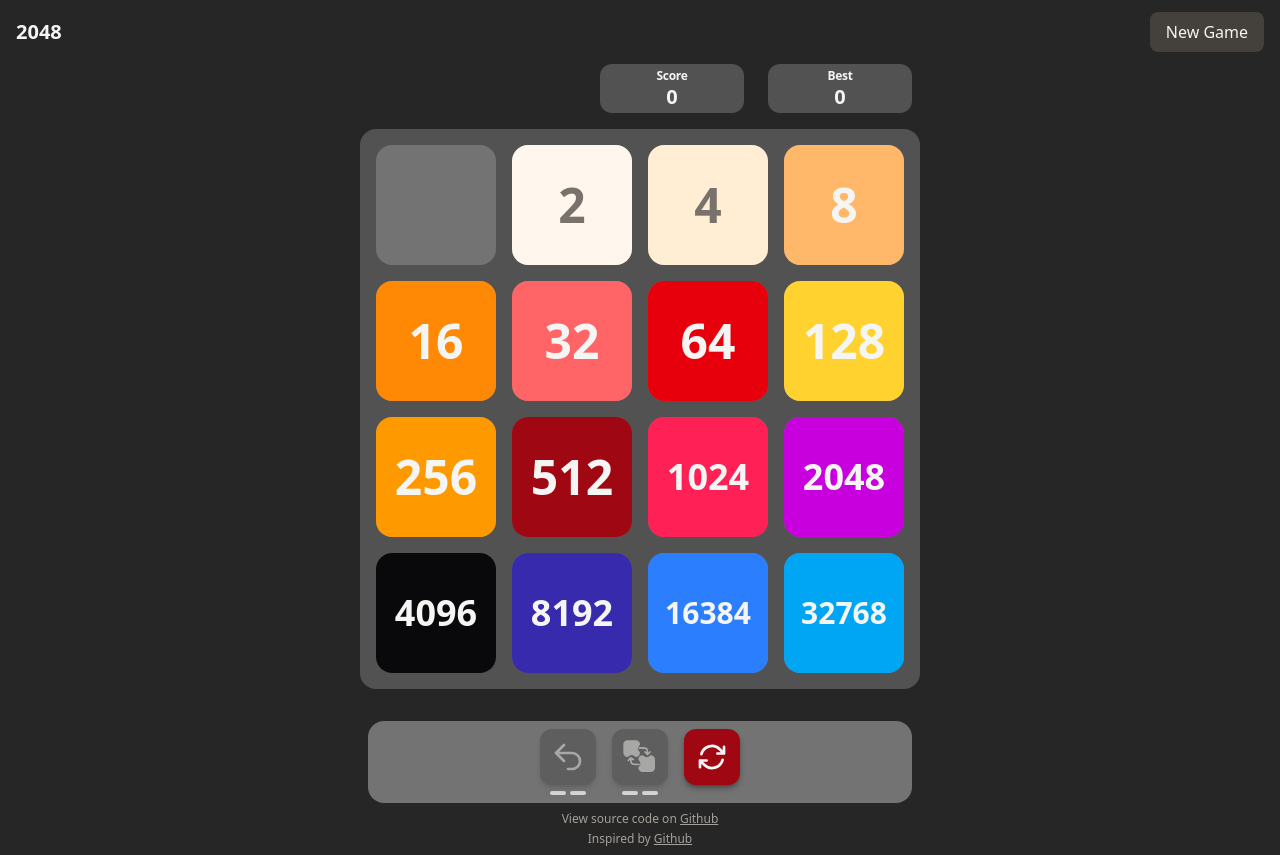
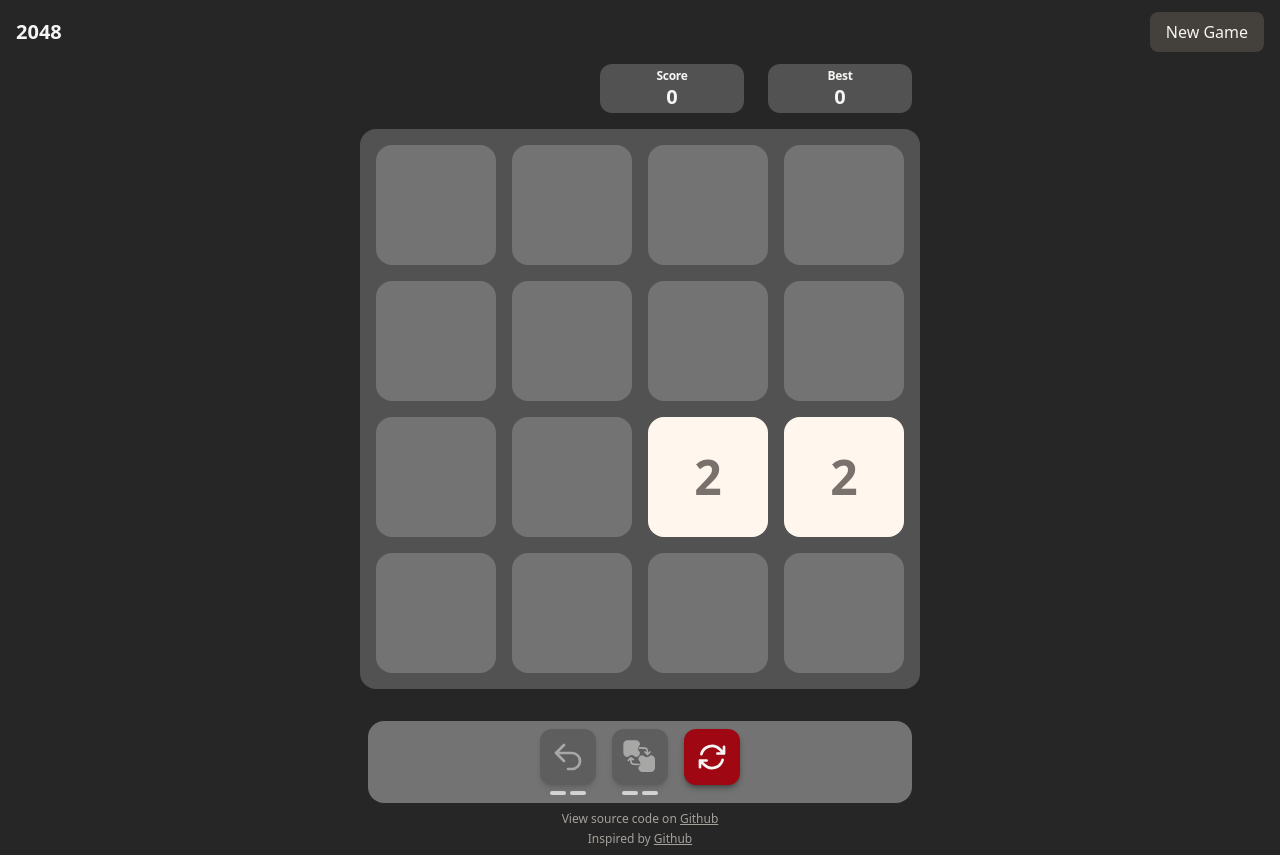
Before and after one commit to rmejia4209/2048, a React (Vite) app: page / in a window 1280 px wide. Built offline with nearby package versions, Linux system fonts and the light colour scheme.

Commit message:
Changed initGame to spawn with 0 instead of a full board

```diff
--- a/src/game/game.ts
+++ b/src/game/game.ts
@@ -72,11 +72,11 @@ export function initGame(preferredOrder: number[]): Game {
   const size = 4
   const board: Board = Array.from({ length: size }, (_, row) => (
     Array.from({ length: size}, (_, col) => ({
-      id: ((4*row) + col), value: row === 0 && col === 0 ? 0 : 2**((4*row+col)), row: row, col: col
+      id: ((4*row) + col), value: 0, row: row, col: col
     }))
   ));
-  //addTile(board, 2, preferredOrder);
-  //addTile(board, 2, preferredOrder.slice(1));
+  addTile(board, 2, preferredOrder);
+  addTile(board, 2, preferredOrder.slice(1));
   const powerups: PowerUps = { undos: 0, swaps: 0 }
   const game: Game = [{
     board: board,
```
